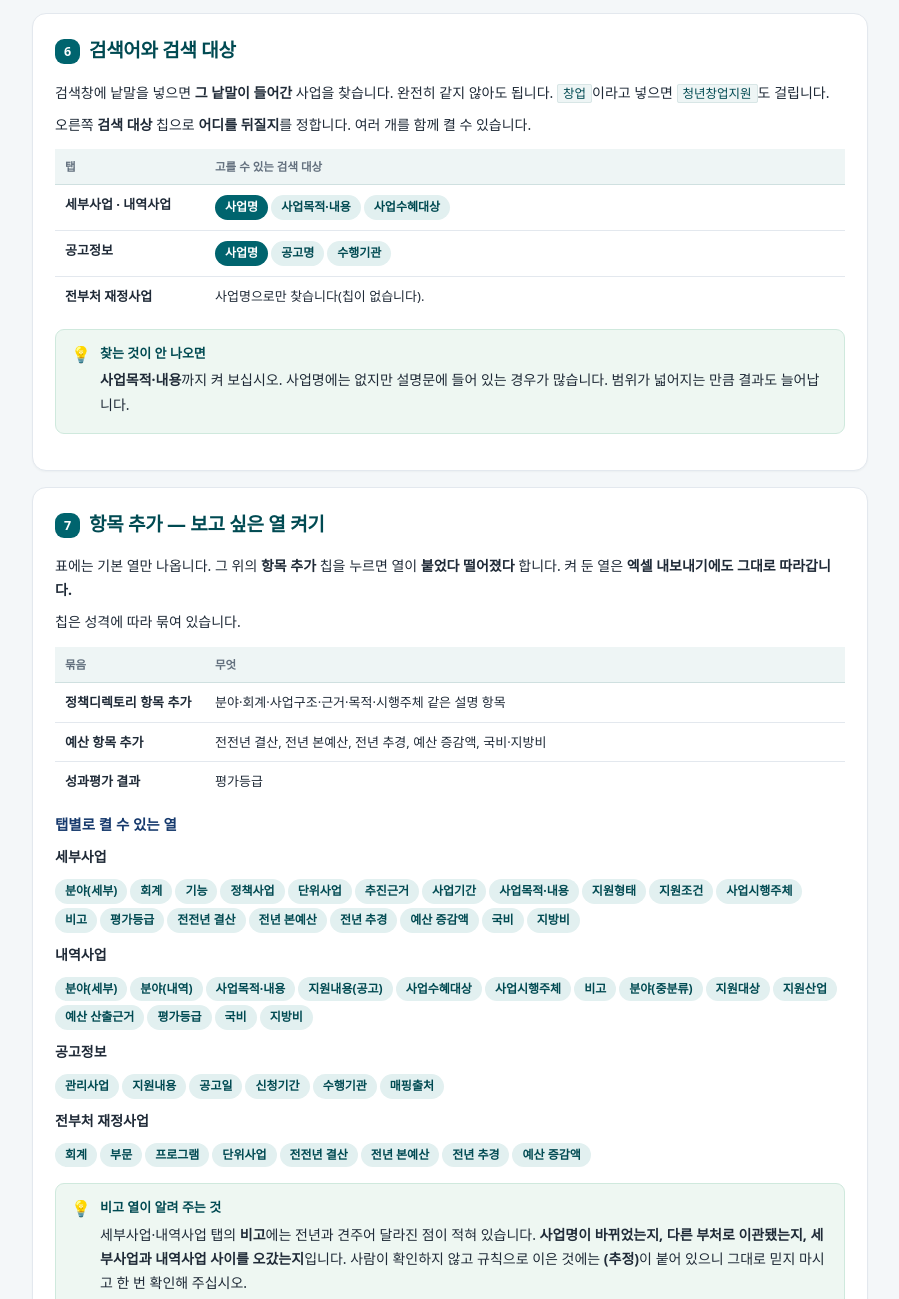
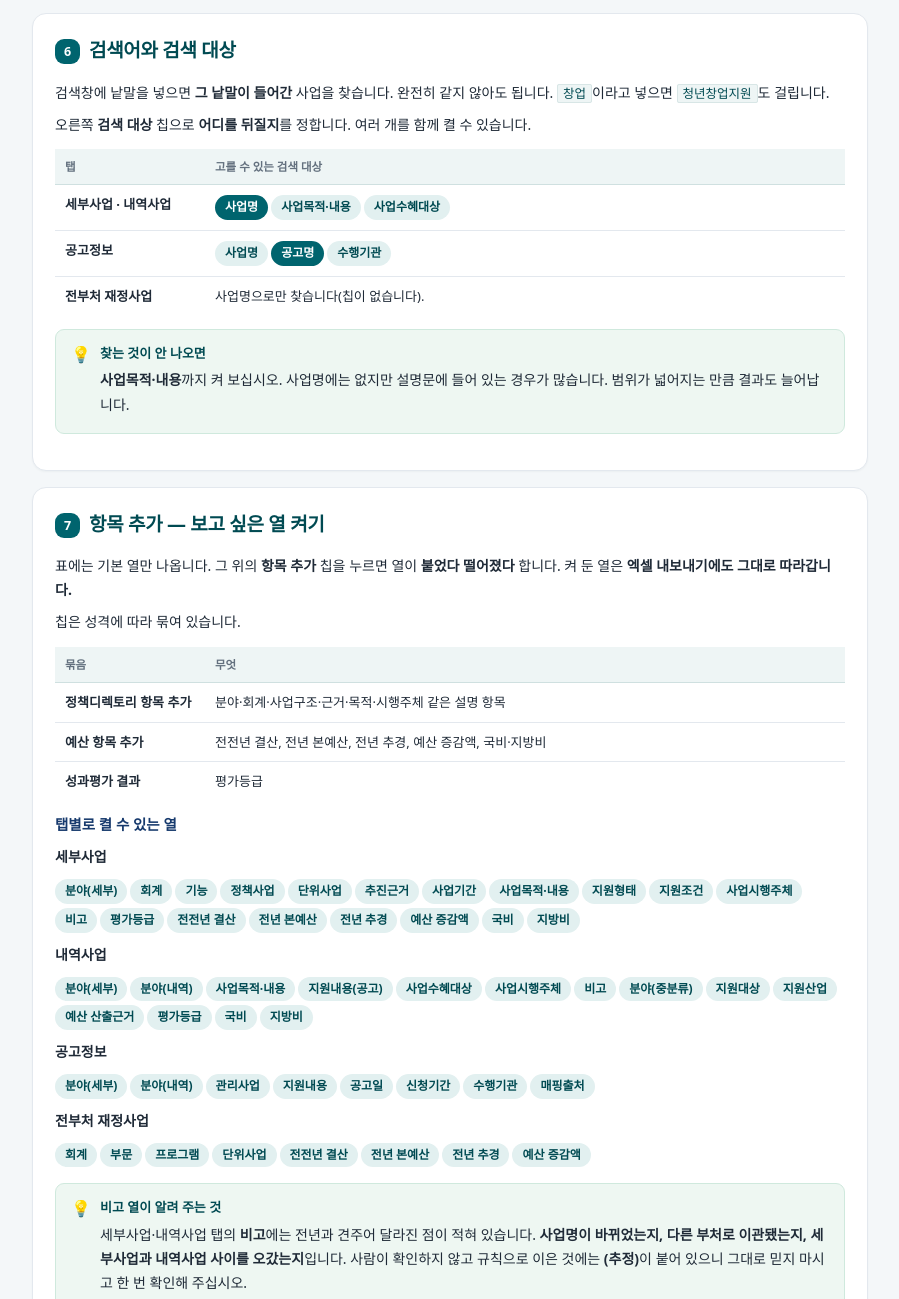
Before and after one commit to kosievalteam/biz_info, a plain HTML site: page 사용안내서.html in a window 1280 px wide. Shown: the part 2673-3972 px from the top of the page, without its empty margins (190-1089 px from the left). Drawn offline with Linux system fonts and the light colour scheme.

Commit message:
웹앱 배포 — 세부사업·내역사업·공고정보·전부처 재정사업

```diff
--- a/사용안내서.html
+++ b/사용안내서.html
@@ -324,7 +324,7 @@
       </tr>
       <tr>
         <td class="k">공고정보</td>
-        <td><span class="chip on">사업명</span><span class="chip">공고명</span><span class="chip">수행기관</span></td>
+        <td><span class="chip">사업명</span><span class="chip on">공고명</span><span class="chip">수행기관</span></td>
       </tr>
       <tr>
         <td class="k">전부처 재정사업</td>
@@ -366,7 +366,7 @@
     </p>
     <p><b>공고정보</b></p>
     <p>
-      <span class="chip">관리사업</span><span class="chip">지원내용</span><span class="chip">공고일</span><span class="chip">신청기간</span><span class="chip">수행기관</span><span class="chip">매핑출처</span>
+      <span class="chip">분야(세부)</span><span class="chip">분야(내역)</span><span class="chip">관리사업</span><span class="chip">지원내용</span><span class="chip">공고일</span><span class="chip">신청기간</span><span class="chip">수행기관</span><span class="chip">매핑출처</span>
     </p>
     <p><b>전부처 재정사업</b></p>
     <p>
```
Also changed, not shown: index.html (+2 -2 lines).
